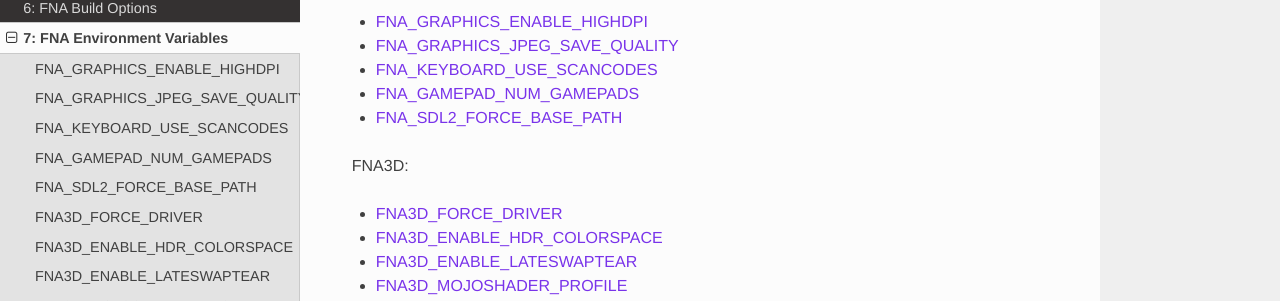
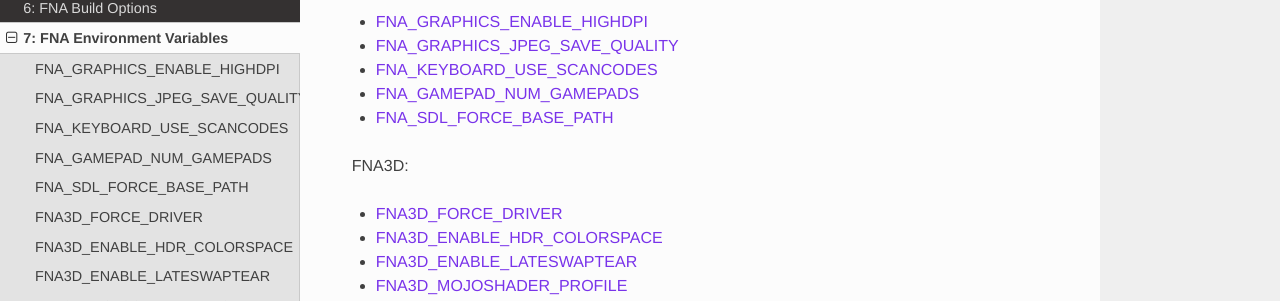
Before and after one commit to FNA-XNA/docs, an MkDocs documentation site: the page built from docs/7:-FNA-Environment-Variables.md, in a window 1280 px wide and 900 px high, scrolled down 307 px. Shown: the part 151-452 px from the top of the window. Built offline with MkDocs 1.6.1, drawn with Linux system fonts in a browser that asks for light colours; nearby versions of some CDN libraries; some of the changed text lies outside the part shown.

Commit message:
FNA_SDL2_FORCE_BASE_PATH->FNA_SDL_FORCE_BASE_PATH

````diff
--- a/docs/7:-FNA-Environment-Variables.md
+++ b/docs/7:-FNA-Environment-Variables.md
@@ -10,7 +10,7 @@ FNA:
 - [FNA_GRAPHICS_JPEG_SAVE_QUALITY](#fna_graphics_jpeg_save_quality)
 - [FNA_KEYBOARD_USE_SCANCODES](#fna_keyboard_use_scancodes)
 - [FNA_GAMEPAD_NUM_GAMEPADS](#fna_gamepad_num_gamepads)
-- [FNA_SDL2_FORCE_BASE_PATH](#fna_sdl2_force_base_path)
+- [FNA_SDL_FORCE_BASE_PATH](#fna_sdl_force_base_path)
 
 FNA3D:
 
@@ -78,7 +78,7 @@ XNA4 supports four controllers, per XInput's limitations. However, SDL gives us
 Environment.SetEnvironmentVariable("FNA_GAMEPAD_NUM_GAMEPADS", "8");
 ```
 
-### FNA_SDL2_FORCE_BASE_PATH
+### FNA_SDL_FORCE_BASE_PATH
 For the desktop, we use `AppDomain.CurrentDomain.BaseDirectory` as the root path, as this is more accurate on platforms where the "real" EXE path is the path of the CLR. However, there may be some scenarios even on desktop where SDL_GetBasePath() is more appropriate. If you want to override our defaults, this variable can be set on startup.
 
 ### FNA3D_FORCE_DRIVER
````
